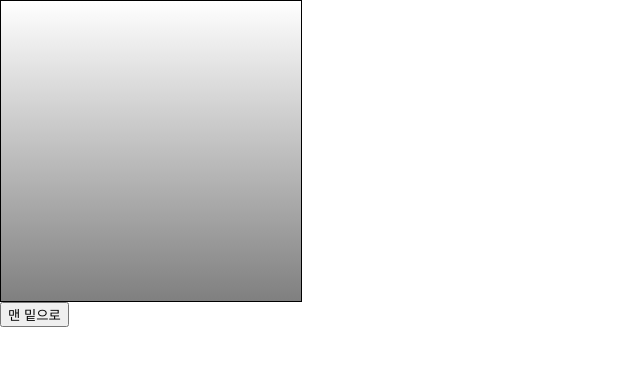
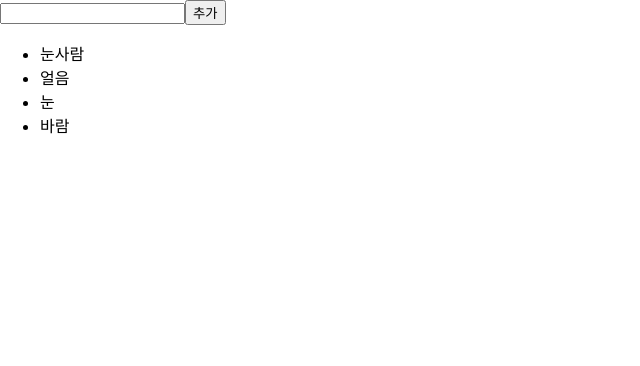
Before and after one commit to chyg-ai/TIL, a React (Create React App) app in the folder react_course_01/hello-react/: page / in a window 1280 px wide. Shown: the top 366 px of the page, without its empty margins (0-640 px from the left). Built offline with nearby package versions, Linux system fonts and the light colour scheme.

Commit message:
react concat, map, filter

```diff
--- a/react_course_01/hello-react/src/App.js
+++ b/react_course_01/hello-react/src/App.js
@@ -1,15 +1,8 @@
 import React, { Component } from 'react';
-import ScrollBox from './ScrollBox';
+import IterationSample from './IterationSample';
 class App extends Component {
   render() {
-    return (
-      <div>
-        <ScrollBox ref={(ref) => (this.scrollBox = ref)} />
-        <button onClick={() => this.scrollBox.scrollToBottom()}>
-          맨 밑으로
-        </button>
-      </div>
-    );
+    return <IterationSample />;
   }
 }
 
--- /dev/null
+++ b/react_course_01/hello-react/src/IterationSample.js
@@ -0,0 +1,45 @@
+import React, { useState } from 'react';
+
+const IterationSample = () => {
+  const [names, setNames] = useState([
+    { id: 1, text: '눈사람' },
+    { id: 2, text: '얼음' },
+    { id: 3, text: '눈' },
+    { id: 4, text: '바람' },
+  ]);
+  const [inputText, setInputText] = useState('');
+  const [nextId, setNextId] = useState(5);
+
+  const onChange = (e) => {
+    setInputText(e.target.value);
+  };
+
+  const onClick = () => {
+    const nextNames = names.concat({
+      id: nextId,
+      text: inputText,
+    });
+    setNextId(nextId + 1);
+    setNames(nextNames);
+    setInputText('');
+  };
+
+  const onRemove = (id) => {
+    const nextNames = names.filter((name) => name.id !== id);
+    setNames(nextNames);
+  };
+  const namesList = names.map((name) => (
+    <li key={name.id} onDoubleClick={() => onRemove(name.id)}>
+      {name.text}
+    </li>
+  ));
+  return (
+    <>
+      <input value={inputText} onChange={onChange} />
+      <button onClick={onClick}>추가</button>
+      <ul>{namesList}</ul>
+    </>
+  );
+};
+
+export default IterationSample;
```
Also changed, not shown: 1 other file (tests, documents, lock files or other folders).
